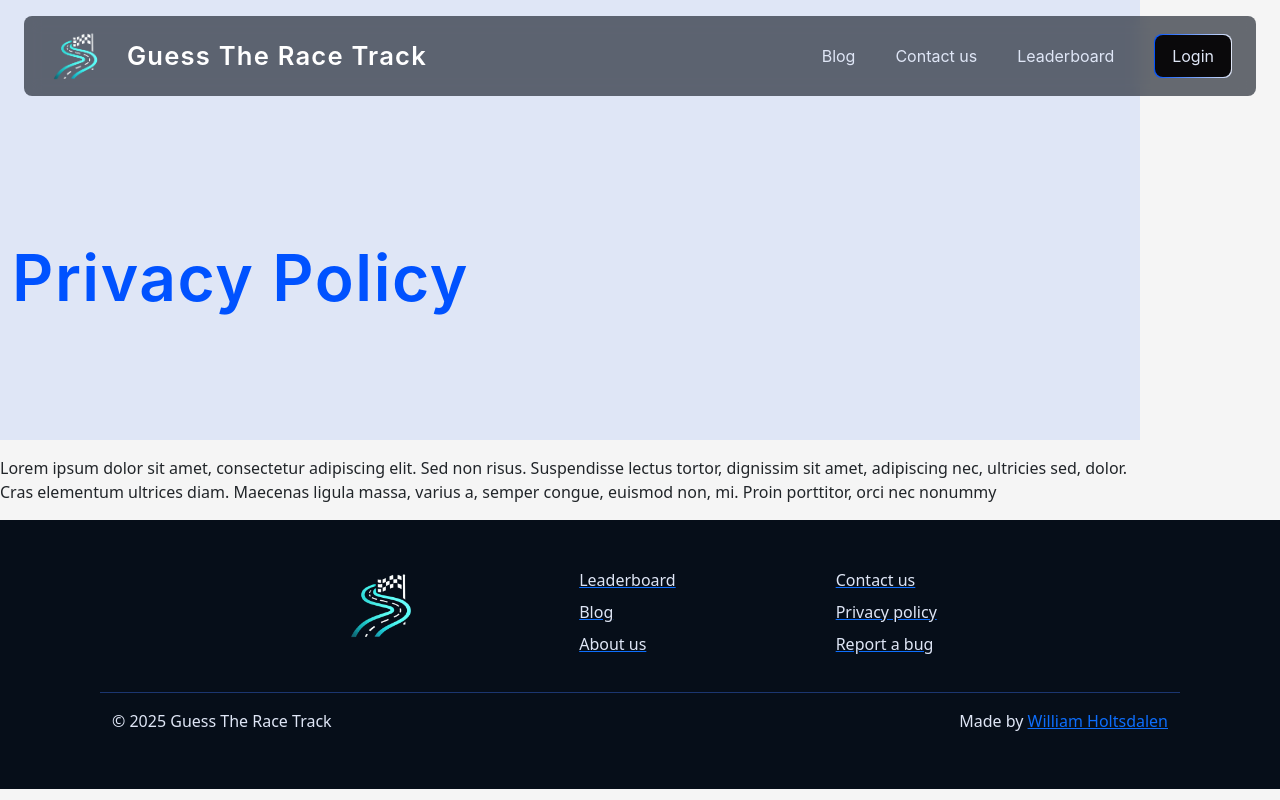
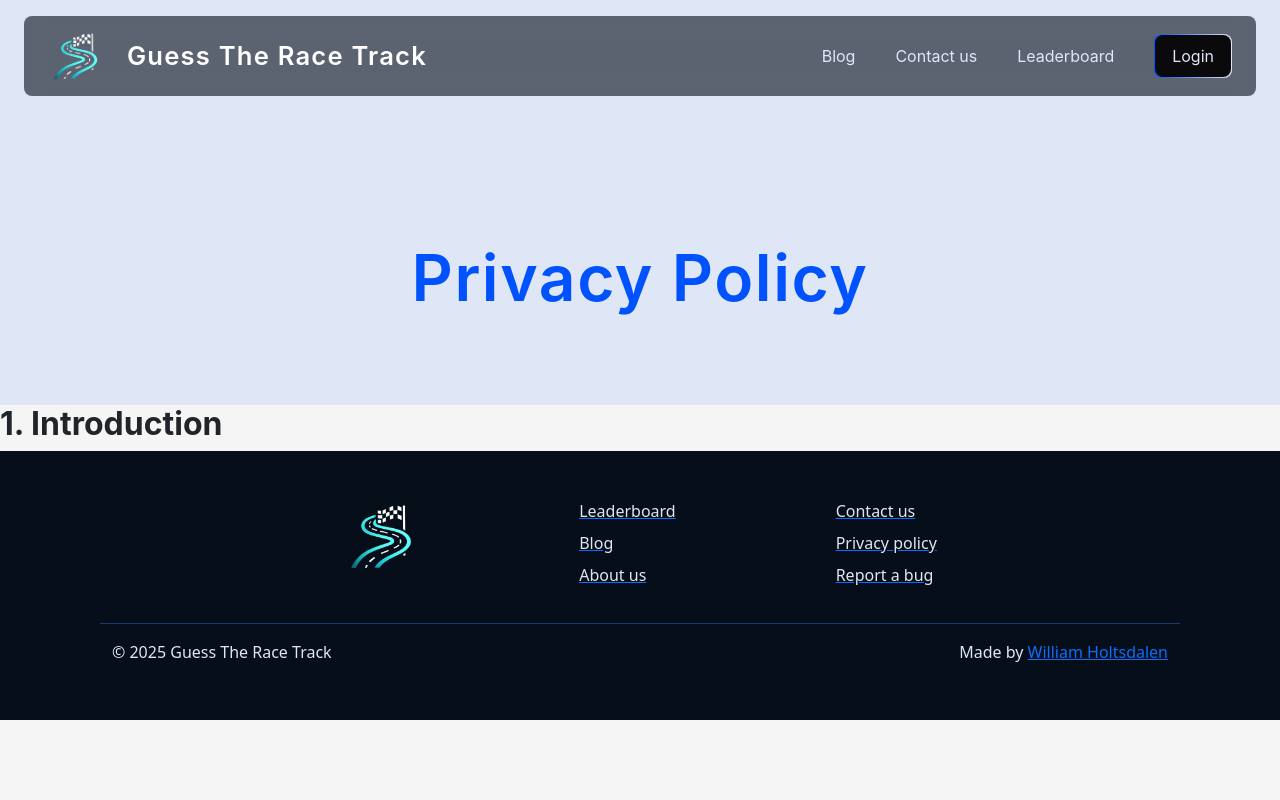
Before and after one commit to WilliamHoltsdalen/guesstheracetrack, a Django app: page /landing_page/privacy_policy/ in a window 1280 px wide. Run offline with Django 4.2, Linux system fonts and the light colour scheme; parts of the project's set-up code (start-up, migrations or seed data) failed here and were passed over; some libraries are stand-ins or nearby versions.

Commit message:
refactor(ui): Redo privacy policy work with better structure

```diff
--- a/guesstheracetrack/static/css/privacy_policy.css
+++ b/guesstheracetrack/static/css/privacy_policy.css
@@ -8,9 +8,14 @@ body {
   padding: 0;
 }
 
-.hero-section {
+.content-column {
+  max-width: 50vw;
+}
+
+.hero-row {
   background: var(--lavender);
-  height: 55vh;
+  display: flex;
+  justify-content: center;
   margin: 0;
   padding: 0;
 }
@@ -19,9 +24,18 @@ body {
   position: relative;
   height: auto;
   margin-top: 30vh;
+  margin-bottom: 10vh;
+  justify-content: center;
 }
 
-.hero-header {
+@keyframes fadeIn {
+    to {
+        opacity: 1;
+        transform: translateY(0);
+    }
+}
+
+h1 {
   color: var(--blue);
   font-size: 4rem;
   letter-spacing: 0.1rem;
@@ -29,15 +43,5 @@ body {
   opacity: 0;
   transform: translateY(-10px);
   animation: fadeIn 1s ease-in-out forwards;
+  text-align: center;
 }
-@keyframes fadeIn {
-    to {
-        opacity: 1;
-        transform: translateY(0);
-    }
-}
-
-
-.page-row {
-    max-width: 100vw;
-}
--- a/guesstheracetrack/templates/landing_page/privacy_policy.html
+++ b/guesstheracetrack/templates/landing_page/privacy_policy.html
@@ -14,21 +14,16 @@
   <!-- Navbar -->
   {% include "landing_page/navbar.html" %}
   <main>
-    <div class="container page-container">
-      <div class="row page-row hero-section mx-auto">
-        <div class="col hero-col">
-          <div class="row hero-content">
-            <h1 class="hero-header">Privacy Policy</h1>
-          </div>
+    <div class="container-fluid page-container">
+      <div class="row hero-row">
+        <div class="col hero-col content-column">
+          <h1>Privacy Policy</h1>
         </div>
       </div>
-      <div class="row privacy-policy-content mt-3">
-        <p class="privacy-policy-text">
-          Lorem ipsum dolor sit amet, consectetur adipiscing elit. Sed non risus.
-          Suspendisse lectus tortor, dignissim sit amet, adipiscing nec, ultricies
-          sed, dolor. Cras elementum ultrices diam. Maecenas ligula massa, varius
-          a, semper congue, euismod non, mi. Proin porttitor, orci nec nonummy
-        </p>
+      <div class="row content-row">
+        <div class="col content-column">
+          <h2>1. Introduction</h2>
+        </div>
       </div>
     </div>
   </main>
```
